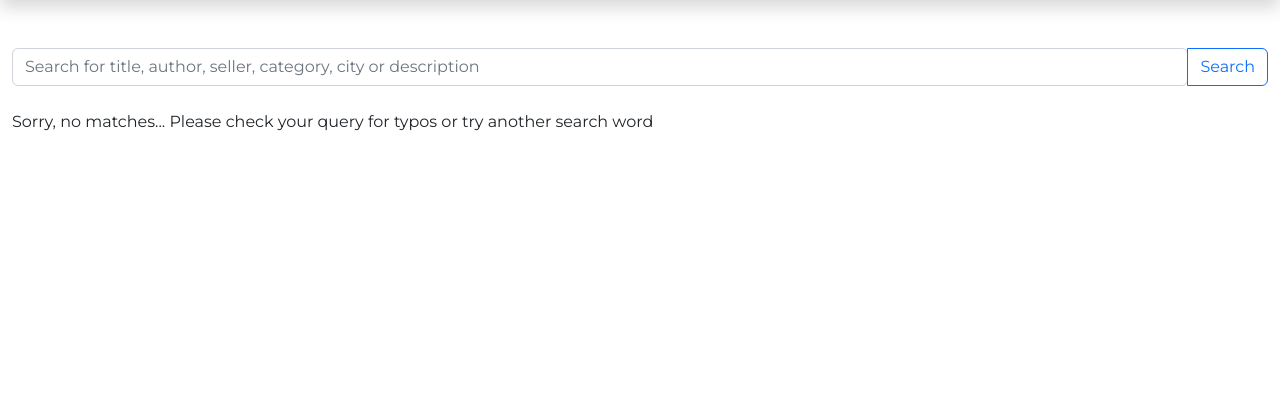
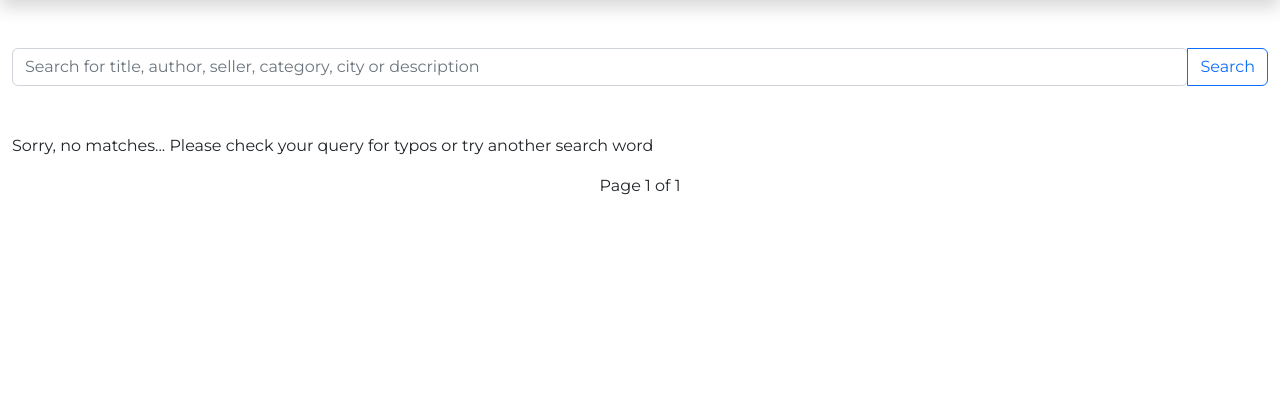
Before and after one commit to alexanderglemme/QuickLit-PP4, a Django app: page /search/ in a window 1280 px wide. Shown: the part 94-488 px from the top of the page. Run offline with Django 3.2, Linux system fonts and the light colour scheme; data that the repository does not hold is empty; some web fonts are replaced.

Commit message:
Add pagination to search ads view, turn debug to false for deployment

```diff
--- a/marketplace/views.py
+++ b/marketplace/views.py
@@ -5,6 +5,7 @@ from django.views.generic.base import TemplateView
 from django.http import HttpResponseRedirect
 from django.urls import reverse, reverse_lazy
 from django.db.models import Q
+from django.core.paginator import Paginator
 
 from django.views.generic.detail import SingleObjectMixin
 from django.views.generic.edit import FormMixin
@@ -33,8 +34,12 @@ class SearchAdsView(View):
                 Q(seller__username__icontains=query)
             )
 
+        paginator = Paginator(ads, 6)
+        page_number = request.GET.get('page')
+        page_obj = paginator.get_page(page_number)
+
         return render(request, 'search_ads.html', {
-            'ads': ads,
+            'page_obj': page_obj,
             'query': query,
         })
 
--- a/quicklit/settings.py
+++ b/quicklit/settings.py
@@ -29,7 +29,7 @@ TEMPLATES_DIR = os.path.join(BASE_DIR, 'templates')
 SECRET_KEY = os.environ.get('SECRET_KEY')
 
 # SECURITY WARNING: don't run with debug turned on in production!
-DEBUG = True
+DEBUG = False
 
 ALLOWED_HOSTS = ['quicklit-pp4.herokuapp.com', 'localhost']
 
--- a/templates/active_conversation.html
+++ b/templates/active_conversation.html
@@ -21,7 +21,7 @@
 <div class="container-fluid">
   {% if request.user.get_username == message.created_by.get_username %}
   <div class="row justify-content-end">
-    <div class="col-md-7">
+    <div class="col-md-7 col-lg-4">
       <div class="d-flex justify-content-end h-">
         <p class="text-muted lh-1"> <strong>{{ message.created_by.username }}</strong> at {{ message.created_at }}</p>
       </div>
@@ -32,7 +32,7 @@
   </div>
   {% else %}
   <div class="row justify-content-start">
-    <div class="col-md-7">
+    <div class="col-md-7 col-lg-4">
       <div class="d-flex">
         <p class="text-muted lh-1"> <strong>{{ message.created_by.username }}</strong> at {{ message.created_at }}</p>
       </div>
--- a/templates/index.html
+++ b/templates/index.html
@@ -24,7 +24,7 @@
 <div class="container-fluid">
     <div class="row">
             {% for ad in salesad_list|slice:":4" %}
-            <div class="col-md-4 col-lg-3">
+            <div class="col-sm-10 col-md-4 col-lg-3">
                 <div class="card mb-4 shadow">
                     <div class="card-body">
                         <div class="image-container mb-3 px-5 rounded">
--- a/templates/search_ads.html
+++ b/templates/search_ads.html
@@ -13,43 +13,42 @@
                         placeholder="Search for title, author, seller, category, city or description"
                         aria-label="Search" aria-describedby="search-addon" />
                     <button type="submit" class="btn btn-outline-primary">Search</button>
+                </div>
             </form>
         </div>
     </div>
 </div>
-</div>
+
+
 
 <div class="container-fluid">
-    <div class="row">
-        <div class="col-md-12 mt-4">
-            <div class="row">
-                {% for ad in ads %}
-                <div class="col-md-4 col-lg-3">
-                    <div class="card mb-4 shadow">
+    <div class="row mt-5">
+        {% for ad in page_obj %}
+        <div class="col-10 col-sm-5 col-md-4 col-lg-3 col-xl-2">
+            <div class="card px-4 mb-5 shadow pl-3">
                 <div class="card-body">
-                            <div class="image-container mb-3 px-5 rounded">
+                    <div class="card-img-top mb-3 px-3 rounded">
                         {% if "placeholder" in ad.item_image.url %}
-                                <img class="d-block w-100 card-img-top" alt="..." style="height: 170px;"
+                        <img class="d-block w-100 card-img-top mw-100" alt="..." style="height: 12rem;"
                             src="https://res.cloudinary.com/dvwfilwf6/image/upload/v1682277085/f4a36f6589a0e50e702740b15352bc00e4bfaf6f58bd4db850e167794d05993d_vha1q4.jpg">
                         {% else %}
-                                <img class="d-block w-100 card-img-top index-image" alt="..." style="height: 170px;"
+                        <img class="d-block card-img-top mw-100" alt="..." style="height: 12rem;"
                             src=" {{ ad.item_image.url }}">
                         {% endif %}
                     </div>
-                            <div class="container justify-content-around">
-                                <a href=" {% url 'detail' ad.slug %}" class="ad-link">
-                                    <h5 class="card-title mt-5" style="height: 5rem;">{{ ad.title }}</h5>
+                    <div class="col">
+                        <a href=" {% url 'detail' ad.slug %}">
+                            <p class="card-title">{{ ad.title }}</p>
                         </a>
                     </div>
                     <p class="card-text">Author: {{ ad.author }}</p>
                     <p class="card-text">Price: {{ ad.price }} SEK</p>
-                            <a href="{% url 'new_chat' ad.id %}">
-                                <button type="button" class="btn btn-primary btn-sm">Contact Seller</button>
-                            </a>
-                            <hr class="mt-4">
+                    <a href="{% url 'new_chat' ad.id %}" class="btn btn-primary btn-sm mb-5">Contact Seller</a>
+                    <div class="card-footer">
                         <p class="card-text text-muted h6">Seller: {{ ad.seller }}</p>
                         <p class="card-text text-muted h6">Posted: {{ ad.created_on }}</p>
                         <p class="card-text text-muted h6">Location: {{ ad.city }}</p>
+                    </div>
                 </div>
             </div>
         </div>
@@ -62,6 +61,49 @@
         {% endfor %}
     </div>
 </div>
+
+<div class="container-fluid">
+    <p class="text-center">Page {{ page_obj.number }} of {{ page_obj.paginator.num_pages }}</p>
+    <nav class="nav justify-content-center" aria-label="Page navigation">
+
+        <ul class="pagination">
+            {% if page_obj.has_previous and page_obj.previous_page_number > 1 %}
+            <li class="page-item">
+                <a class="page-link" href="?page=1" aria-label="first page">
+                    <span class="sr-only">First</span>
+                </a>
+            </li>
+            <li class="page-item">
+                <a class="page-link" href="?page={{ page_obj.previous_page_number }}" aria-label="Previous">
+                    <span aria-hidden="true">&laquo;</span>
+                    <span class="sr-only">Previous</span>
+                </a>
+            </li>
+            {% elif page_obj.has_previous %}
+            <li class="page-item">
+                <a class="page-link" href="?page={{ page_obj.previous_page_number }}" aria-label="Previous">
+                    <span aria-hidden="true">&laquo;</span>
+                    <span class="sr-only">Previous</span>
+                </a>
+            </li>
+            {% endif %}
+            {% if page_obj.has_next %}
+            <li class="page-item">
+                <a class="page-link" href="?page={{ page_obj.next_page_number }}" aria-label="Next">
+                    <span class="sr-only">Next</span>
+                    <span aria-hidden="true">&raquo;</span>
+                </a>
+            </li>
+            {% if page_obj.paginator.num_pages > 2 and page_obj.next_page_number < page_obj.paginator.num_pages  %}
+            <li class="page-item">
+                <a class="page-link" href="?page={{ page_obj.paginator.num_pages }}" aria-label="last page">
+                    <span class="sr-only">Last</span>
+                </a>
+            </li>
+            {% endif %}
+            {% endif %}
+        </ul>
+    </nav>
 </div>
-</div>
+
 {% endblock %}
```
Also changed, not shown: marketplace/forms.py (+12 -1 lines), templates/profile_overview.html (+13 -28 lines). Lines whose indentation alone changed are shown as unchanged.
